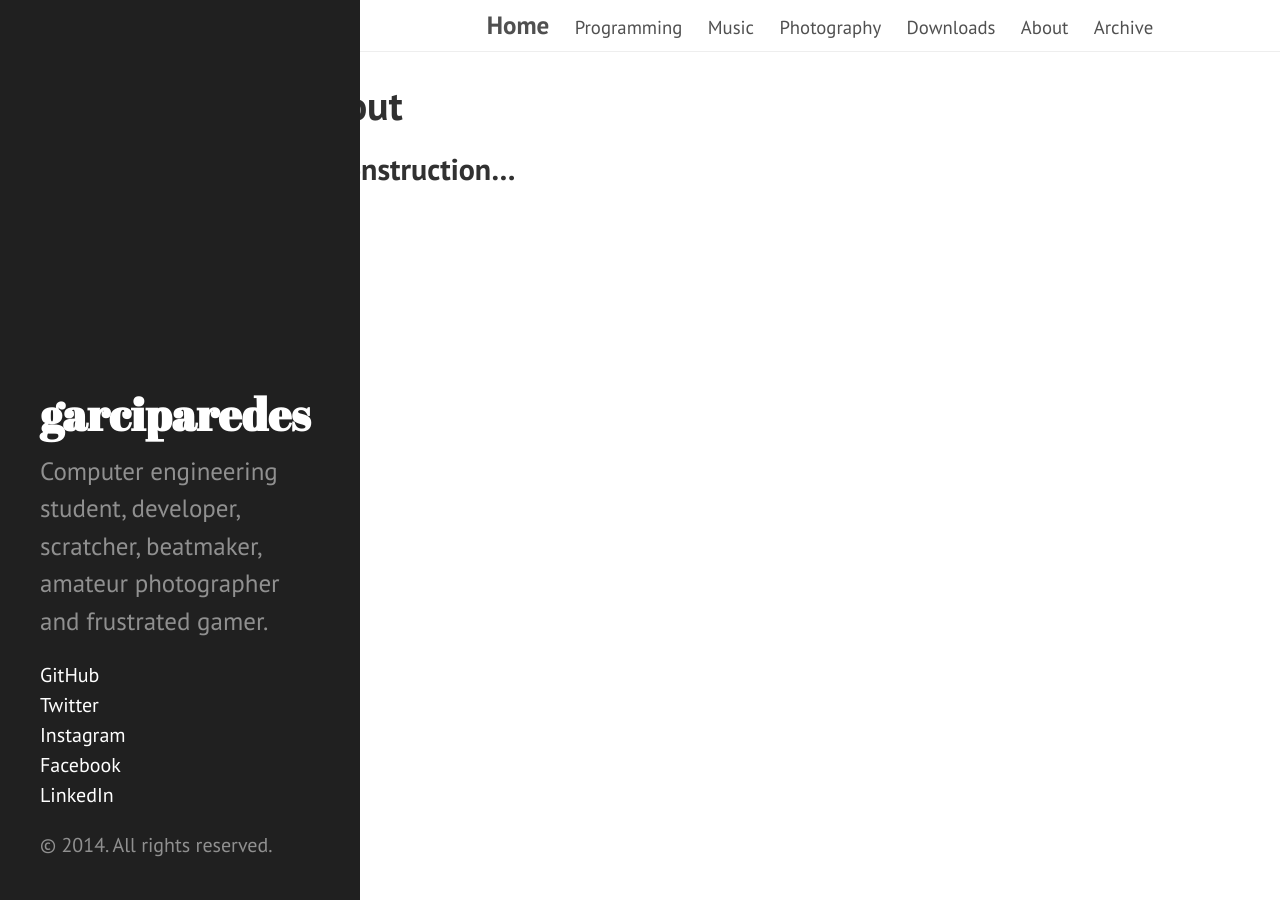
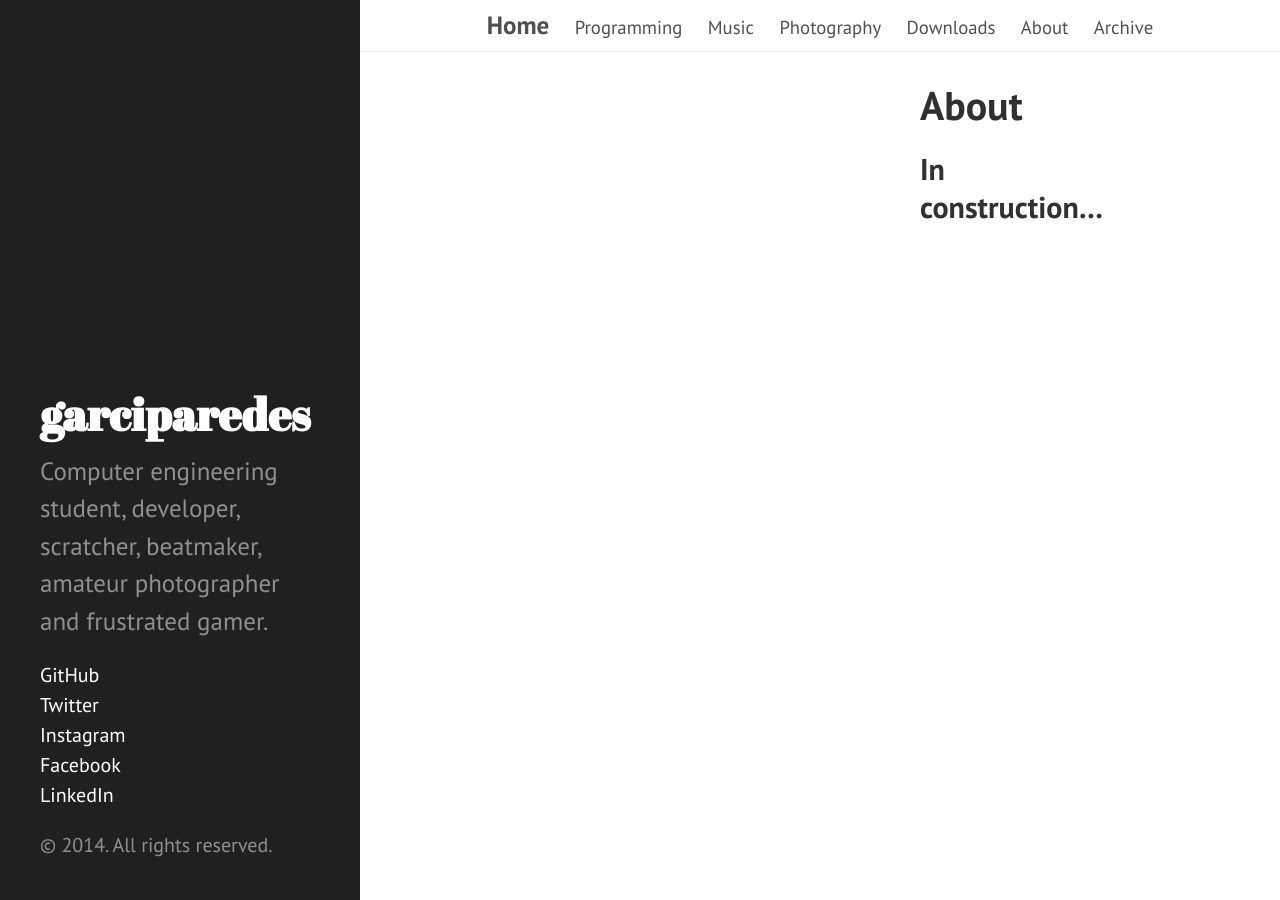
Before and after one commit to garciparedes/garciparedes.github.io, a Jekyll site: the page built from about.md, in a window 1280 px wide. Built offline with Jekyll 4.4.1, drawn with Linux system fonts in a browser that asks for light colours; Markdown is read by kramdown in place of the engine named in the settings.

Commit message:
Improving Style

```diff
--- a/public/css/hyde.css
+++ b/public/css/hyde.css
@@ -120,10 +120,13 @@
  * Align the contents of the site above the proper threshold with some margin-fu
  * with a 25%-wide `.sidebar`.
  */
-/*
+
 .content {
-  padding-top:    4rem;
-  padding-bottom: 4rem;
+  max-width: 38rem;
+  padding-left:  1rem;
+  padding-right: 1rem;
+  margin-left:  auto;
+  margin-right: auto;
 }
 
 @media (min-width: 48rem) {
@@ -140,7 +143,7 @@
     margin-right: 4rem;
   }
 }
-*/
+
 
 /*
  * Reverse layout
```
